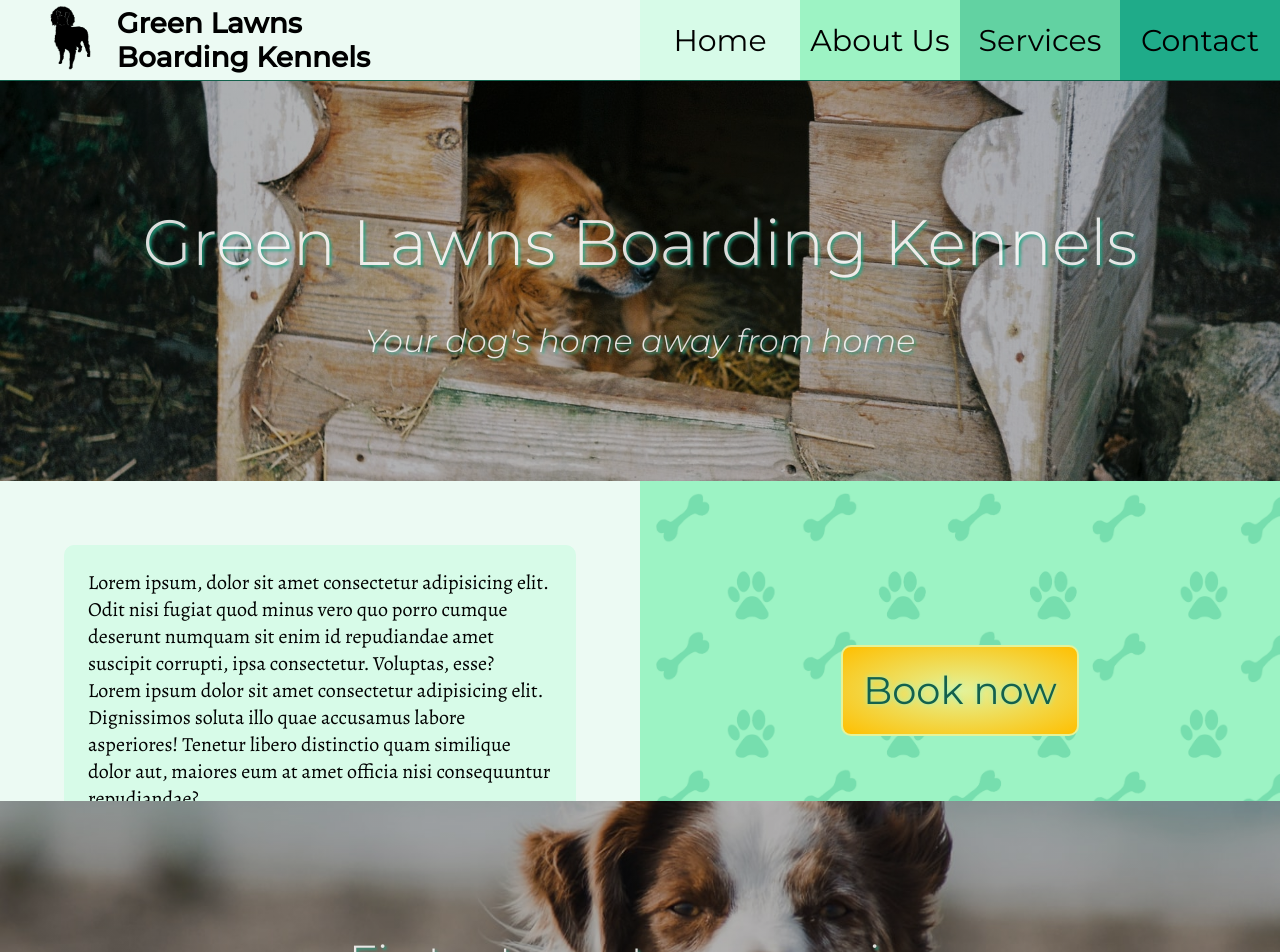
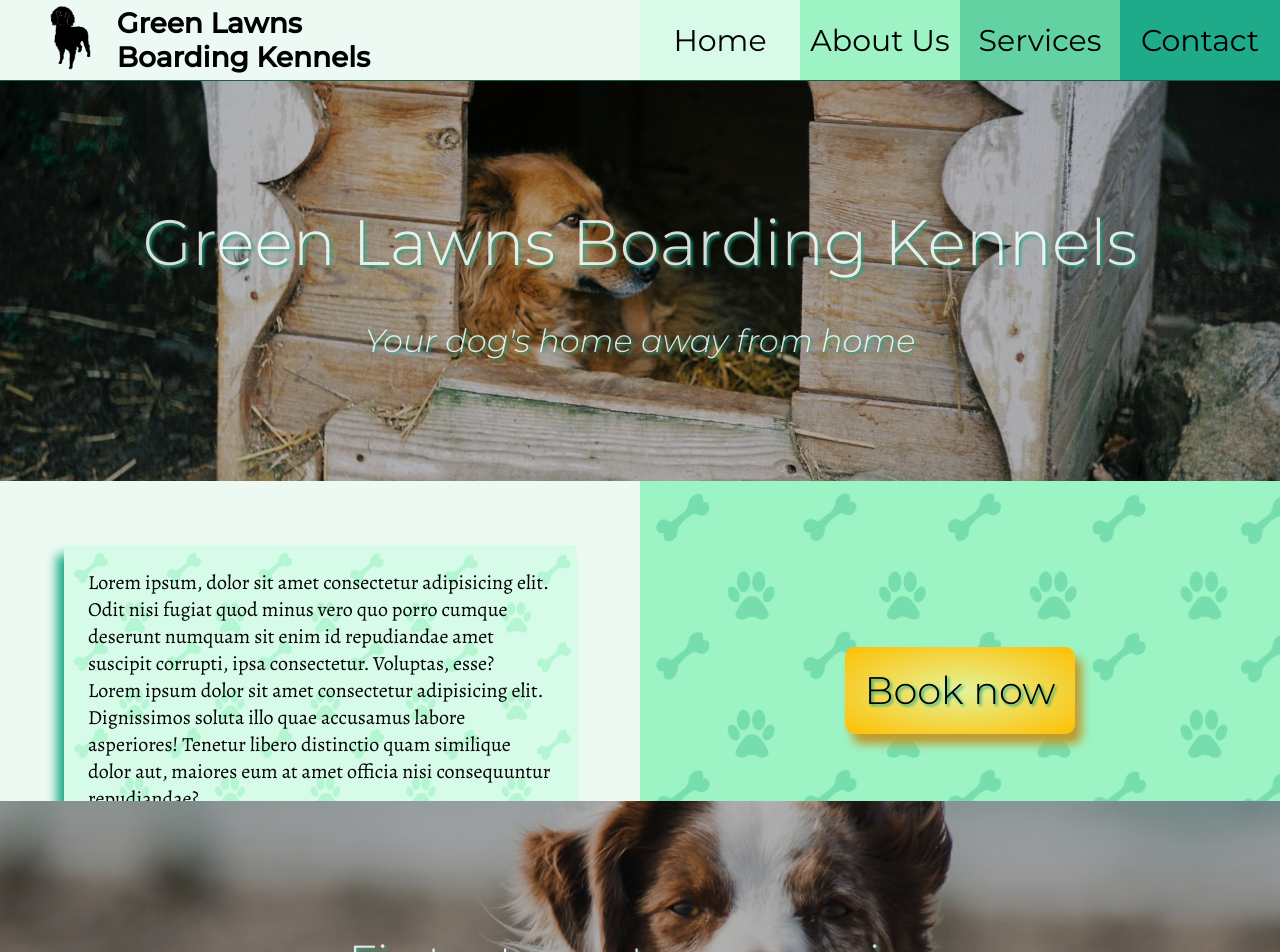
Before and after one commit to Velocima/green-lawns, a React (Create React App) app: page / in a window 1280 px wide. Shown: the top 952 px of the page. Built offline with nearby package versions, Linux system fonts and the light colour scheme.

Commit message:
description and button styling updated to match the rest of the website

```diff
--- a/src/css/landing.css
+++ b/src/css/landing.css
@@ -56,7 +56,12 @@
         flex-grow: 1;
         padding: 3vh;
         font-size: 20px;
-        font-family: "Alegreya", serif; }
+        font-family: "Alegreya", serif;
+        background: url("../images/doggo-background-texture-3.png");
+        background-repeat: no-repeat;
+        background-size: cover;
+        background-position: 3%;
+        box-shadow: -7px 10px 10px #1fab89; }
     .landing-container .description .call-to-action {
       display: flex;
       justify-content: center;
@@ -67,12 +72,14 @@
       background-repeat: repeat;
       background-size: cover; }
       .landing-container .description .call-to-action a {
+        color: black;
+        font-weight: 300;
+        padding-bottom: 20px;
         font-size: 3vw;
-        color: #13614d;
-        text-shadow: 0 0 5px #9df3c4;
+        text-shadow: 2px 2px 3px #1fab89;
         text-decoration: none;
         font-family: "Montserrat", sans-serif;
         padding: 20px;
         border-radius: 10px;
-        border: 2px solid #e3f39b;
+        box-shadow: 7px 10px 10px #bf9b30;
         background: radial-gradient(#e3f39b, #ffbf00); }
--- a/src/scss/landing.scss
+++ b/src/scss/landing.scss
@@ -63,6 +63,11 @@
 				padding: 3vh;
 				font-size: 20px;
 				font-family: $text-font;
+				background: url('../images/doggo-background-texture-3.png');
+				background-repeat: no-repeat;
+				background-size: cover;
+				background-position: 3%;
+				box-shadow: -7px 10px 10px $green4;
 			}
 		}
 		.call-to-action {
@@ -75,14 +80,16 @@
 			background-repeat: repeat;
 			background-size: cover;
 			a {
+				color: black;
+				font-weight: 300;
+				padding-bottom: 20px;
 				font-size: 3vw;
-				color: $green5;
-				text-shadow: 0 0 5px $green2;
+				text-shadow: 2px 2px 3px $green4;
 				text-decoration: none;
 				font-family: $title-font;
 				padding: 20px;
 				border-radius: 10px;
-				border: 2px solid $gold2;
+				box-shadow: 7px 10px 10px $gold4;
 				background: radial-gradient($gold2, $gold3);
 			}
 		}
```
